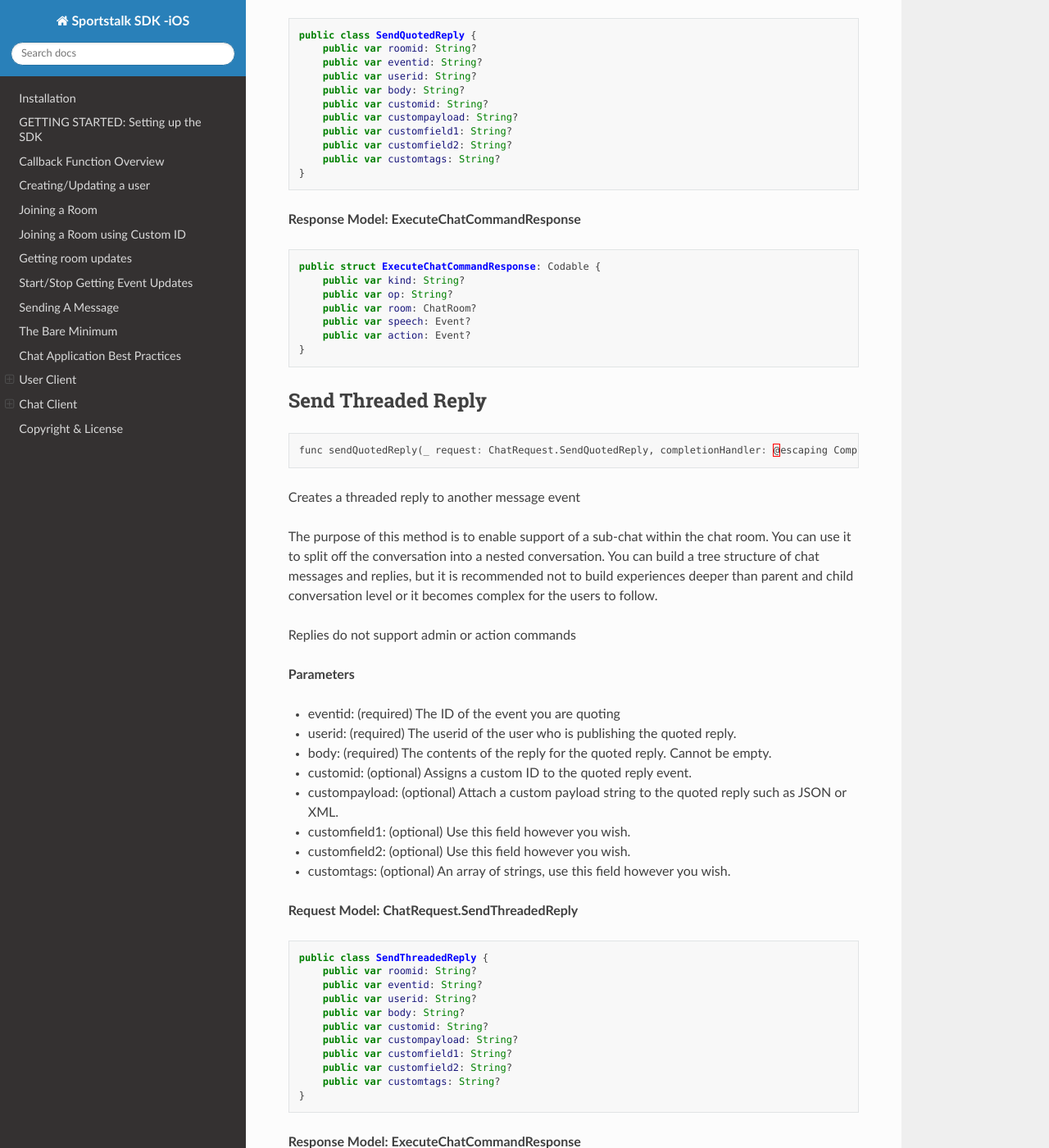
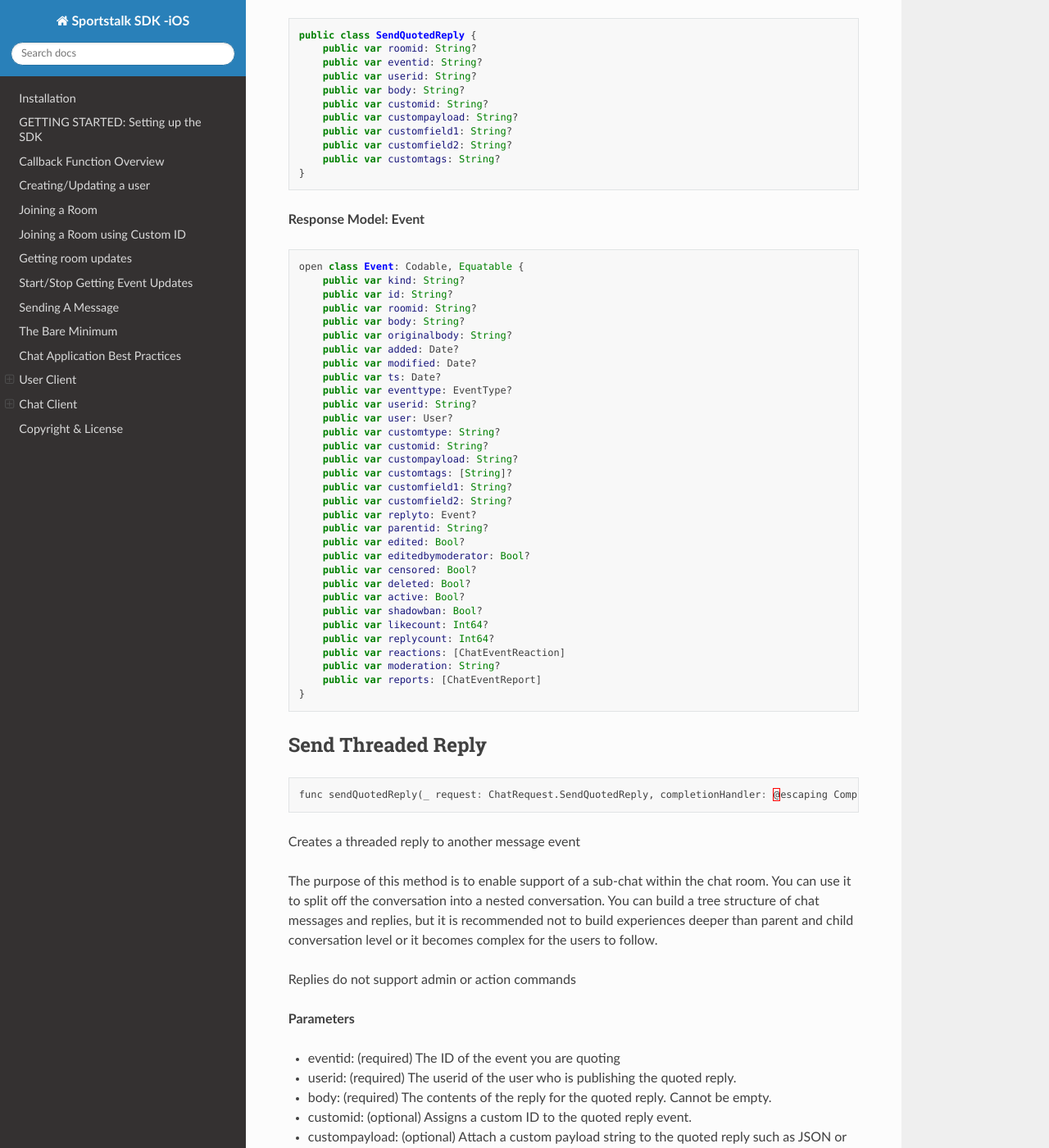
Before and after one commit to sportstalk247/sdk-ios-swift, a Sphinx documentation site: the page built from docs/index.rst, in a window 1280 px wide and 1400 px high, scrolled down 38736 px. Shown: the whole window at 82% size. Built offline with Sphinx 7.4.7 and the Read the Docs theme 2.0.0, drawn with Linux system fonts in a browser that asks for light colours; some of the changed text lies outside the part shown.

Commit message:
Fixed model inconsistencies on .listUserNotifications, .sendQuotedReply and .sendThreadedReply Added property:totalunread to ListNotificationResponse

```diff
--- a/docs/index.rst
+++ b/docs/index.rst
@@ -1850,7 +1850,7 @@ Send Quoted Reply
 ============================
 .. code-block:: javascript
 
-    func sendQuotedReply(_ request: ChatRequest.SendQuotedReply, completionHandler: @escaping Completion<ExecuteChatCommandResponse>)
+    func sendQuotedReply(_ request: ChatRequest.SendQuotedReply, completionHandler: @escaping Completion<Event>)
 
 Quotes an existing message and republishes it with a new message
 
@@ -1891,23 +1891,48 @@ This method is provided to support a chat experience where a person wants to rep
             public var customtags: String?
         }
 
-**Response Model: ExecuteChatCommandResponse**
-
-.. code-block:: swift
-
-        public struct ExecuteChatCommandResponse: Codable {
-            public var kind: String?
-            public var op: String?
-            public var room: ChatRoom?
-            public var speech: Event?
-            public var action: Event?
+**Response Model: Event**
+
+.. code-block:: swift
+
+        open class Event: Codable, Equatable {
+            public var kind: String?
+            public var id: String?
+            public var roomid: String?
+            public var body: String?
+            public var originalbody: String?
+            public var added: Date?
+            public var modified: Date?
+            public var ts: Date?
+            public var eventtype: EventType?
+            public var userid: String?
+            public var user: User?
+            public var customtype: String?
+            public var customid: String?
+            public var custompayload: String?
+            public var customtags: [String]?
+            public var customfield1: String?
+            public var customfield2: String?
+            public var replyto: Event?
+            public var parentid: String?
+            public var edited: Bool?
+            public var editedbymoderator: Bool?
+            public var censored: Bool?
+            public var deleted: Bool?
+            public var active: Bool?
+            public var shadowban: Bool?
+            public var likecount: Int64?
+            public var replycount: Int64?
+            public var reactions: [ChatEventReaction]
+            public var moderation: String?
+            public var reports: [ChatEventReport]
         }
 
 Send Threaded Reply
 ============================
 .. code-block:: javascript
 
-        func sendQuotedReply(_ request: ChatRequest.SendQuotedReply, completionHandler: @escaping Completion<ExecuteChatCommandResponse>)
+    func sendQuotedReply(_ request: ChatRequest.SendQuotedReply, completionHandler: @escaping Completion<Event>)
 
 Creates a threaded reply to another message event
 
@@ -1949,16 +1974,41 @@ Replies do not support admin or action commands
             public var customtags: String?
         }
 
-**Response Model: ExecuteChatCommandResponse**
-
-.. code-block:: swift
-
-        public struct ExecuteChatCommandResponse: Codable {
-            public var kind: String?
-            public var op: String?
-            public var room: ChatRoom?
-            public var speech: Event?
-            public var action: Event?
+**Response Model: Event**
+
+.. code-block:: swift
+
+        open class Event: Codable, Equatable {
+            public var kind: String?
+            public var id: String?
+            public var roomid: String?
+            public var body: String?
+            public var originalbody: String?
+            public var added: Date?
+            public var modified: Date?
+            public var ts: Date?
+            public var eventtype: EventType?
+            public var userid: String?
+            public var user: User?
+            public var customtype: String?
+            public var customid: String?
+            public var custompayload: String?
+            public var customtags: [String]?
+            public var customfield1: String?
+            public var customfield2: String?
+            public var replyto: Event?
+            public var parentid: String?
+            public var edited: Bool?
+            public var editedbymoderator: Bool?
+            public var censored: Bool?
+            public var deleted: Bool?
+            public var active: Bool?
+            public var shadowban: Bool?
+            public var likecount: Int64?
+            public var replycount: Int64?
+            public var reactions: [ChatEventReaction]
+            public var moderation: String?
+            public var reports: [ChatEventReport]
         }
 
 List Messages By User
```
Also changed, not shown: 4 other files.
